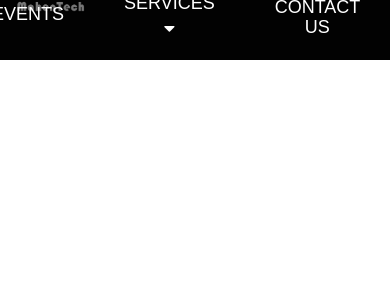
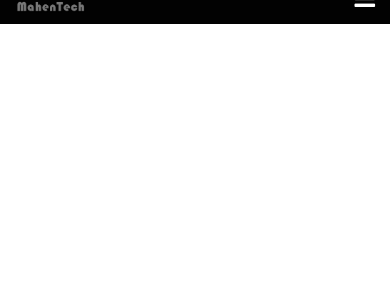
Before and after one commit to shahjugal30/Mahentech, a PHP site: page / in a window 390 px wide. Shown: the top 300 px of the page. Run offline with PHP 8.4, Linux system fonts and the light colour scheme; some libraries are stand-ins or nearby versions.

Commit message:
Mobile compatibility

```diff
--- a/index.html
+++ b/index.html
@@ -2,7 +2,9 @@
 <html>
 
 <head>
+	<meta name="viewport" content="width=device-width, initial-scale=1.0">
     <title>MahenTech</title>
+	<link href="https://stackpath.bootstrapcdn.com/font-awesome/4.7.0/css/font-awesome.min.css" rel="stylesheet">
     <link rel="stylesheet" href="https://maxcdn.bootstrapcdn.com/bootstrap/3.4.1/css/bootstrap.min.css">
     <script src="https://ajax.googleapis.com/ajax/libs/jquery/3.5.1/jquery.min.js"></script>
     <script src="https://maxcdn.bootstrapcdn.com/bootstrap/3.4.1/js/bootstrap.min.js"></script>
@@ -10,24 +12,25 @@
     <script src='javascript/javascript.js'></script>
     <link rel="stylesheet" href="https://cdnjs.cloudflare.com/ajax/libs/font-awesome/4.7.0/css/font-awesome.min.css">
     <link rel="stylesheet" type="text/css" href="css/style.css">
-    <meta name="viewport" content="width=device-width, initial-scale=1">
+
 </head>
 
 <body>
+	<div class = "content-holder">
     <header class="con">
         <div class="container">
             <div class="logo_navbar_left">
-                <a href="http://www.mahentech.com/" title="mahentech">
-                    <img class="logo" src="mahentech.png" alt="mahentech">
+                <a href="#" title="mahentech">
+                    <img class="logo" src="images/mahentech.png" alt="mahentech">
                 </a>
             </div>
             <nav class="standard navbar-right">
                 <ul class="nav navbar-nav">
-                    <li class="menu-item-14">
+                    <li class="active">
                         <a href="#">HOME</a>
                     </li>
                     <li class="menu-item-14">
-                        <a href="#">ABOUT US  </a>
+                        <a href="#">ABOUT US</a>
                     </li>
 
                     <li class="menu-item-15">
@@ -65,10 +68,19 @@
 
                 </ul>
             </nav>
+			<div class = "menu-toggle"><i class = "fa fa-bars" aria-hidden = "true"></i>
+			</div>
         </div>
+	</div>
     </header>
+	<script src="https://code.jquery.com/jquery-3.5.1.js"></script>
+	<script type = "text/javascript">
+		$(document).ready(function(){
+			$('.menu-toggle').click(function(){
+				$('nav').toggleClass('active')
+			})
+		})
 
-
+	</script>
 </body>
-
 </html>
--- a/style.css
+++ b/style.css
@@ -46,6 +46,7 @@ ul {
 }
 
 li.menu-item-14,
+li.active,
 li.menu-item-15,
 li.menu-item-16,
 li.menu-item-17,
@@ -109,20 +110,43 @@ li.menu-item-19 {
 }
 
 
-/* Use a media query to add a breakpoint at 800px: */
+.menu-toggle
+{
+	color: #fff;
+	float: right;
+	line-height:50px;
+	font-size:24px;
+	cursor: pointer;
+	display:none;
+}
 
-@media screen and (max-width: 600px) {
-    .logo_navbar_left {
-        width: 100%;
-    }
-    li.menu-item-14,
-    li.menu-item-15,
-    li.menu-item-16,
-    li.menu-item-17,
-    li.menu-item-18,
-    li.menu-item-19 {
-        content: '/';
-        font-family: 'Avenir Next Regular';
-        font-weight: normal;
-    }
+@media (max-width: 991px)
+{
+	header{
+		padding: 0;
+	}
+	.menu-toggle{
+		display: block;
+
+	}
+	header nav{
+		position: absolute;
+		width: 100%;
+		height: calc(100vh - 43.4px);
+		background: rgb(2, 2, 2);
+		top: 43.4px;
+		left: -100%;
+		transition:0.5s;
+	}
+	header nav.active
+	{
+		left: 0;
+	}
+	header nav ul {
+		display: block;
+		text-align:center;
+	}
+	header nav ul li a{
+		border-bottom: 1px solid rgba(0,0,0,.2);
+	}
 }
```
